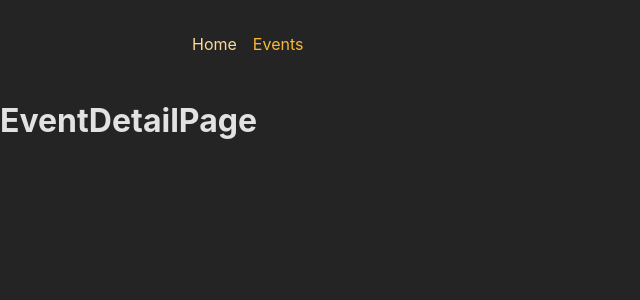
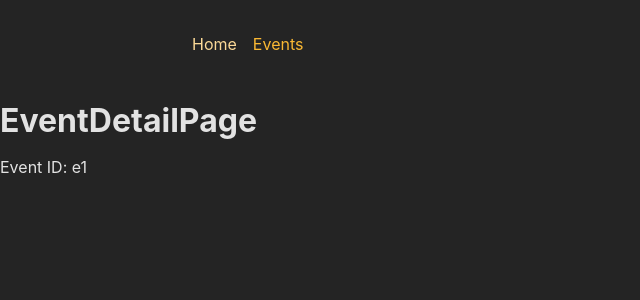
Before and after one commit to szamorano/react-event-app, a React (Create React App) app in the folder frontend/: page /events/e1 in a window 1280 px wide. Shown: the top 300 px of the page, without its empty margins (0-640 px from the left). Built offline with nearby package versions, Linux system fonts and the light colour scheme.

Commit message:
Output the ID of the selected event on the EventDetailPage.

```diff
--- a/frontend/src/pages/EventDetail.js
+++ b/frontend/src/pages/EventDetail.js
@@ -1,5 +1,14 @@
+import { useParams } from "react-router-dom";
+
 function EventDetailPage() {
-  return <h1>EventDetailPage</h1>;
+  const params = useParams();
+
+  return (
+    <>
+      <h1>EventDetailPage</h1>
+      <p>Event ID: {params.eventId}</p>
+    </>
+  );
 }
 
 export default EventDetailPage;
```
